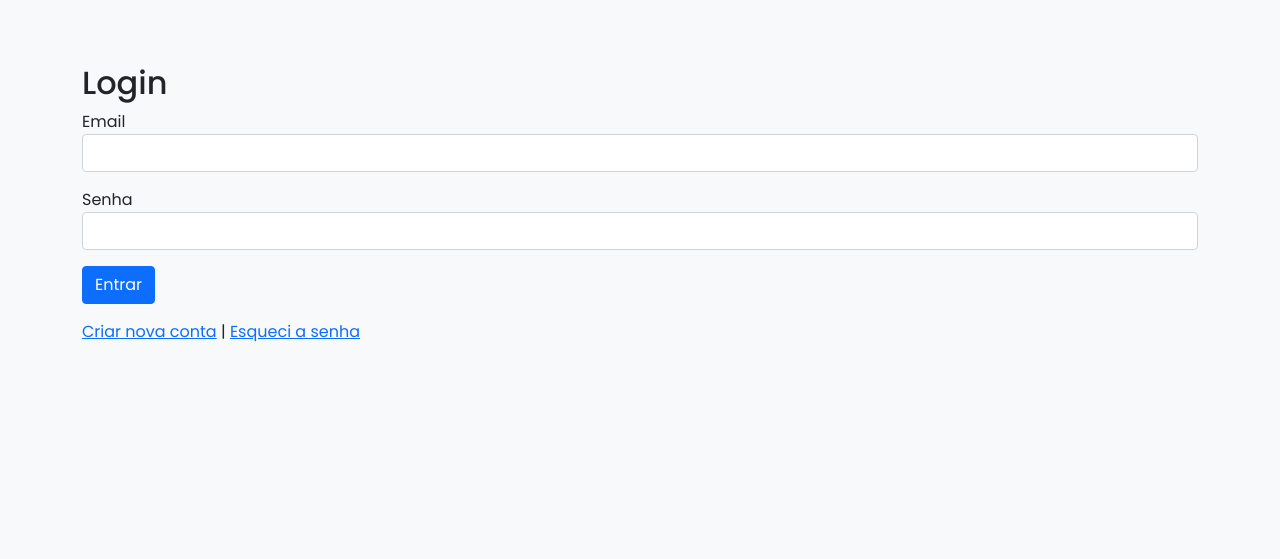
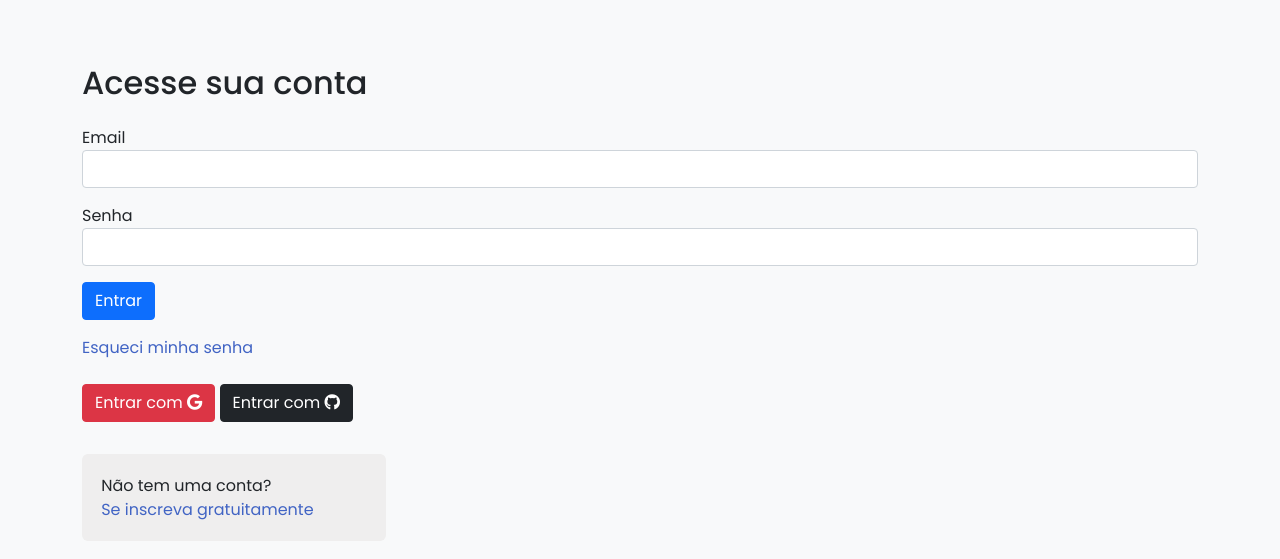
Before and after one commit to Matheus153/flask-financas, a Flask app: page /login in a window 1280 px wide. Shown: the part 112-671 px from the top of the page. Run offline with Flask 3, Linux system fonts and the light colour scheme; some libraries are stand-ins or nearby versions.

Commit message:
Feat: adicionando botoes para login social

```diff
--- a/static/style.css
+++ b/static/style.css
@@ -97,6 +97,26 @@ body {
 /* Gráficos */
 .plotly-graph-div {
     height: 400px;
+}
+
+.subscribe {
+    border-radius: 6px;
+    display:flex;
+    flex-direction: column;
+    padding: 1.2rem;
+    width: 38vh;
+    background:rgb(239, 238, 238);
+    margin-top: 1.5rem;
+}
+
+.link-blue {
+    text-decoration: none;
+    color:rgb(65, 100, 196);
+    transition: all 0.3s ease;
+}
+
+.link-blue:hover {
+    transform: translateY(-1px);
 }
 
 .card {
--- a/templates/base.html
+++ b/templates/base.html
@@ -6,6 +6,8 @@
     <meta name="viewport" content="width=device-width, initial-scale=1, shrink-to-fit=no">
     <title>Insight Finance</title>
     <link href="https://cdn.jsdelivr.net/npm/bootstrap@5.1.3/dist/css/bootstrap.min.css" rel="stylesheet">
+    <link rel="stylesheet" href="https://use.fontawesome.com/releases/v5.0.8/css/all.css"
+        integrity="sha384-3AB7yXWz4OeoZcPbieVW64vVXEwADiYyAEhwilzWsLw+9FgqpyjjStpPnpBO8o8S" crossorigin="anonymous">
     <link rel="stylesheet" href="{{ url_for('static', filename='style.css') }}?v=1.0">
     <link rel="shortcut icon" href="{{ url_for('static', filename='images/favicon.ico') }}">
     <link rel="preconnect" href="https://fonts.googleapis.com">
--- a/templates/cadastrar.html
+++ b/templates/cadastrar.html
@@ -1,9 +1,8 @@
 {% extends "base.html" %}
 
 {% block content %}
-<h2>Cadastrar</h2>
+<h2 class="mb-4">Cadastra-se gratuitamente</h2>
 <form method="POST">
-
     <div class="mb-3">
         <label>Nome Completo</label>
         <input type="text" name="fullname" class="form-control" required>
@@ -28,6 +27,6 @@
     </div>
 
     <button type="submit" class="btn btn-primary">Cadastrar</button>
-    <a href="{{ url_for('main.login') }}" class="btn btn-link">Já tem conta? Faça login</a>
+    <a class="link-blue" href="{{ url_for('main.login') }}" class="btn btn-link">Já tem conta? Faça login</a>
 </form>
 {% endblock %}
--- a/templates/login.html
+++ b/templates/login.html
@@ -1,7 +1,7 @@
 {% extends "base.html" %}
 
 {% block content %}
-<h2>Login</h2>
+<h2 class="mb-4">Acesse sua conta</h2>
 <form method="POST">
     <div class="mb-3">
         <label>Email</label>
@@ -12,9 +12,23 @@
         <input type="password" name="password" class="form-control" required>
     </div>
     <button type="submit" class="btn btn-primary">Entrar</button>
-    <div class="mt-3">
-        <a href="{{ url_for('main.cadastrar') }}">Criar nova conta</a> |
-        <a href="{{ url_for('main.recuperar_senha') }}">Esqueci a senha</a>
+    <div class="mt-3 mb-3">
+        <a class="link-blue" href="{{ url_for('main.recuperar_senha') }}">Esqueci minha senha</a>
+    </div>
+
+    <div class="social-login mt-4">
+        <button onclick="loginWithGoogle()" class="btn btn-danger mb-2">
+            Entrar com <i class="fab fa-google" title="logo google"></i>
+        </button>
+
+        <button onclick="loginWithGithub()" class="btn btn-dark mb-2">
+            Entrar com <i class="fab fa-github" title="logo github"></i>
+        </button>
+    </div>
+
+    <div class="subscribe">
+        <label>Não tem uma conta?</label>
+        <a class="link-blue" href="{{ url_for('main.cadastrar') }}">Se inscreva gratuitamente</a>
     </div>
 </form>
 {% endblock %}
--- a/templates/recuperar_senha.html
+++ b/templates/recuperar_senha.html
@@ -1,13 +1,13 @@
 {% extends "base.html" %}
 
 {% block content %}
-<h2>Recuperar Senha</h2>
+<h2 class="mb-4">Recuperar Senha</h2>
 <form method="POST">
-    <div class="mb-3">
+    <div class="mb-4">
         <label>Email cadastrado</label>
         <input type="email" name="email" class="form-control" required>
     </div>
     <button type="submit" class="btn btn-primary">Enviar Link de Recuperação</button>
-    <a href="{{ url_for('main.login') }}" class="btn btn-link">Voltar ao login</a>
+    <a class="link-blue" href="{{ url_for('main.login') }}" class="btn btn-link">Voltar ao login</a>
 </form>
 {% endblock %}
```
